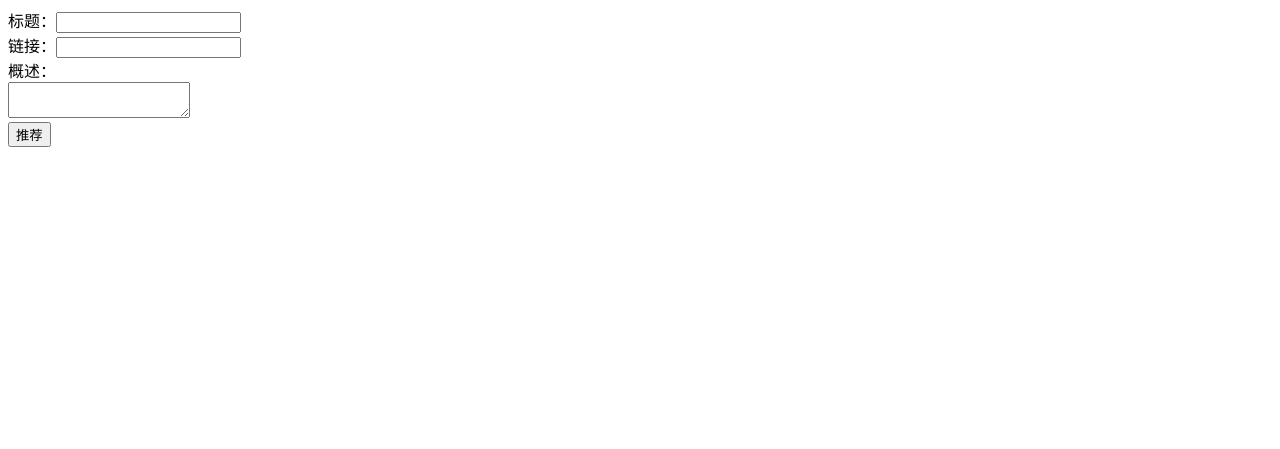
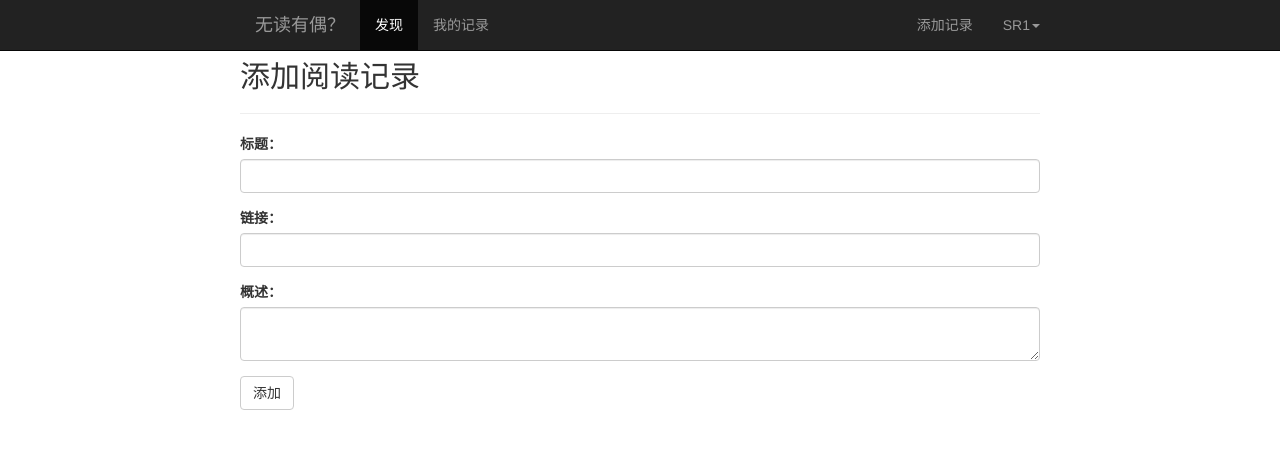
Before and after one commit to SR1s/myreadings, a Python web app: template templates/add.html in a window 1280 px wide. Shown: the top 449 px of the page. Run offline with Jinja, Linux system fonts and the light colour scheme; the template is opened without the code that fills it, so the values that code supplies are empty; some libraries are stand-ins or nearby versions.

Commit message:
chang view of add.html

```diff
--- a/app.py
+++ b/app.py
@@ -41,7 +41,7 @@ def hello():
     items = list(c.fetchall())
     #js = json.loads(items)
     #return json.dumps(items,ensure_ascii=False)
-    return render_template("basic.html", items=items)
+    return render_template("index.html", items=items)
 
 @app.route('/add', methods=['GET', 'POST'])
 def add():
--- a/templates/add.html
+++ b/templates/add.html
@@ -1,16 +1,20 @@
-<!DOCTYPE html>
-<html lang="zh-CN">
-    <head>
-    	<meta charset="utf-8" />
-    </head>
-    <body>
-        <form method="post">
-        	<span>标题：<input type="text" name="title" /></span><br />
-        	<span>链接：<input type="text" name="link" /></span><br />
-        	<span>概述：<br />
-        		<textarea name="description" ></textarea>
-        	</span><br />
-        	<input type="submit" value="推荐" />
-        </form>
-    </body>
-</html>
+{% extends "basic.html" %}
+{% block body %}
+    <form method="post">
+        <h2>添加阅读记录</h2>
+        <hr/>
+        <div class="form-group">
+            <label>标题：</label>
+            <input class="form-control" type="text" name="title" />
+        </div>
+        <div class="form-group">
+            <label>链接：</label>
+            <input class="form-control" type="text" name="link" />
+        </div>
+        <div class="form-group">
+            <label>概述：</label>
+            <textarea class="form-control" name="description" ></textarea>
+        </div>
+        <input class="btn btn-default" type="submit" value="添加" />
+    </form>
+{% endblock %}
--- a/templates/basic.html
+++ b/templates/basic.html
@@ -17,7 +17,7 @@
                         <li><a>我的记录</a></li>
                     </ul>
                     <ul class="nav navbar-nav navbar-right">
-                        <li><a href="">添加记录</a></li>
+                        <li><a href="add">添加记录</a></li>
                         <li class="dropdown">
                             <a href="javascript:void(0)" class="dropdown-toggle" data-toggle="dropdown">SR1<b class="caret"></b></a>
                             <ul class="dropdown-menu">
@@ -29,14 +29,7 @@
             </div>
         </div>
         <div class="main span12">
-            {% for message in get_flashed_messages() %}
-            <div>{{ message }}</div>
-            {% endfor %}
-
-            {% for item in items %}
-            <div><a target="_blank" href="{{ item[1] }}">{{ item[0] }}</a></div>
-            <div>{{ item[2] }}</div>
-            {% endfor %}
+            {% block body %}{% endblock %}
         </div>
         <script type="text/javascript" src='{{ url_for("static",filename="bootstrap/js/bootstrap.min.js") }}'></script>
     </body>
```
Also changed, not shown: templates/index.html (added, +10 -0 lines).
